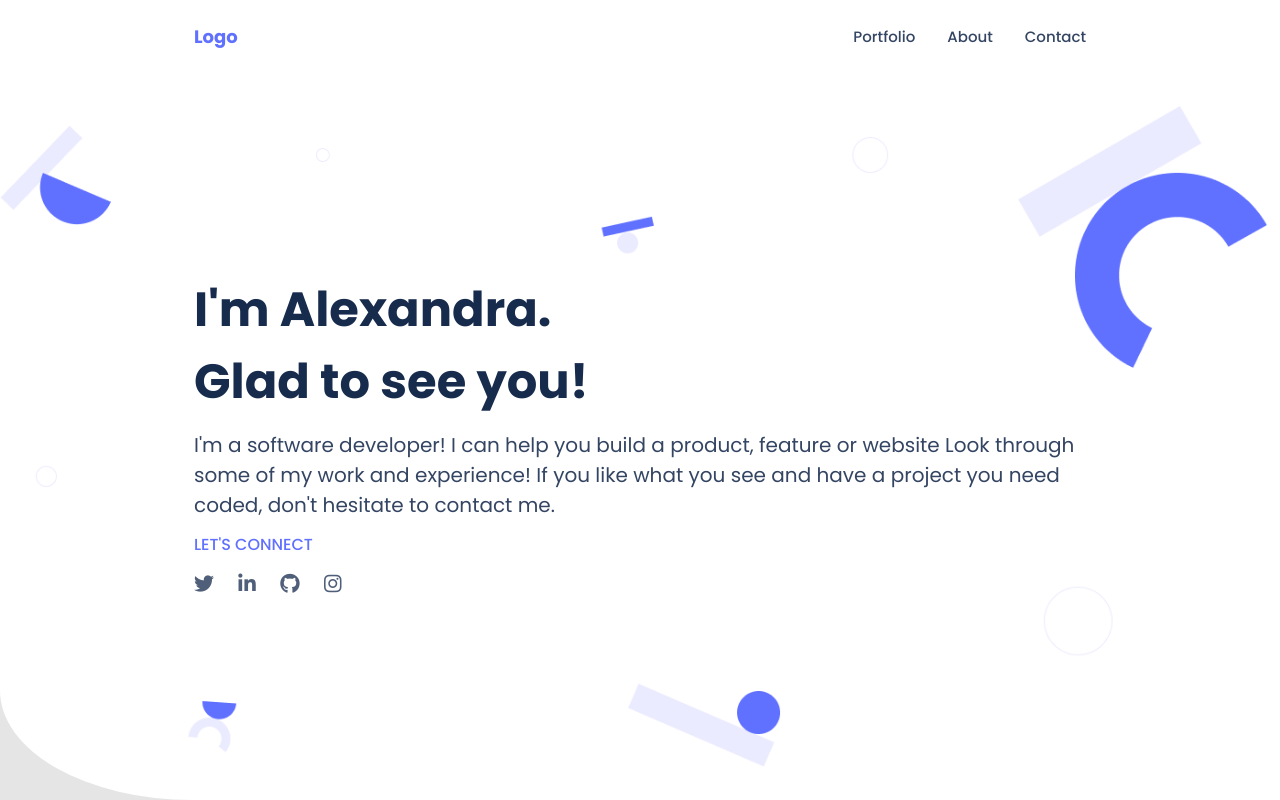
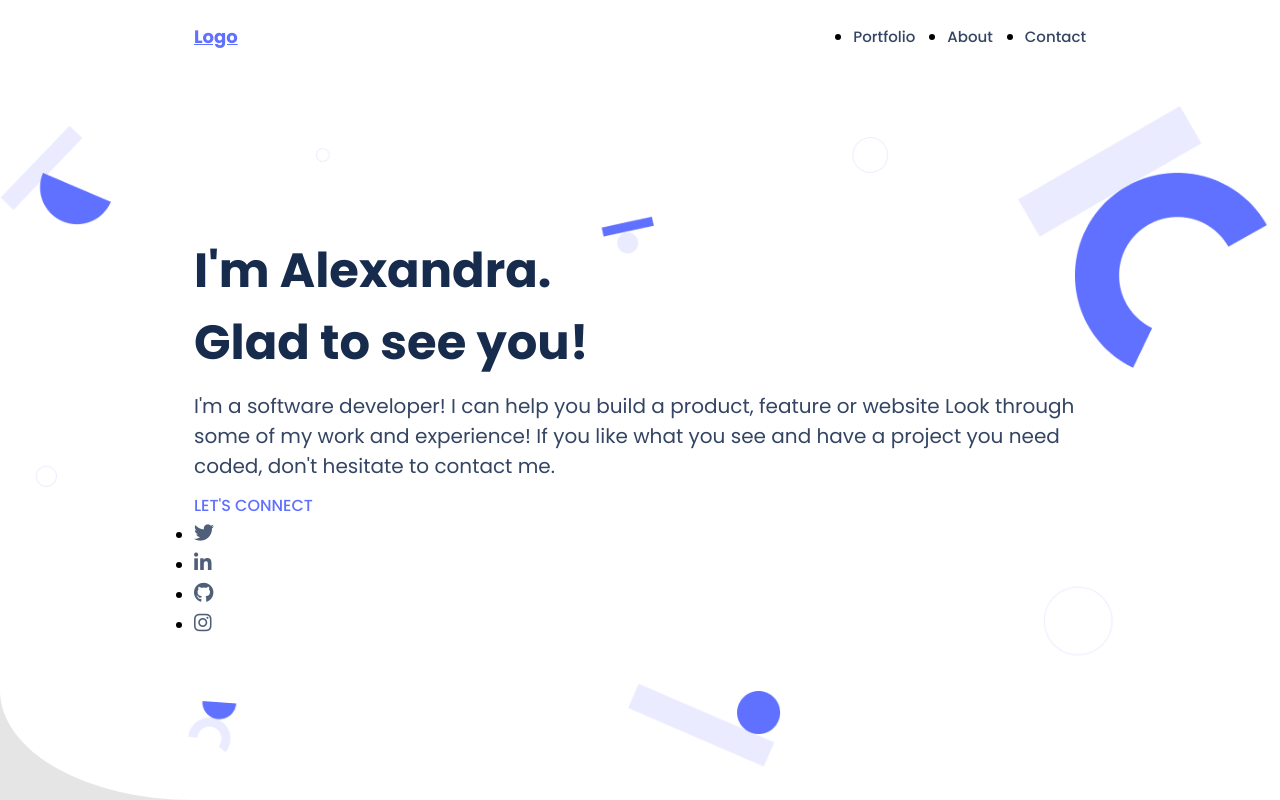
Before and after one commit to Felipe-Perez-Ferraro/PortfolioWebsite-Microverse, a plain HTML site: page index.html in a window 1280 px wide. Drawn offline with Linux system fonts and the light colour scheme.

Commit message:
fixing my html file as my code reviewer told me

```diff
--- a/index.html
+++ b/index.html
@@ -10,45 +10,61 @@
 </head>
 <body>
     <!-- HEADER SECTION-->
-    <header class="header__section">
-        <nav class="navbar__section">
-            <h2 class="navbar__logo">Logo</h2>
+    <section class="header__section">
+        <header class="navbar__section">
+            <a href="#" class="navbar__logo">Logo</a>
+            <nav class="navbar">
                 <i class="navbar__menu fa-solid fa-bars"></i>
-            <div class="navbar__links__container">
+                <ul class="navbar__links__container">
+                    <li class="navbar__list">
                         <a href="#" class="navbar__links">Portfolio</a>
+                    </li>
+                    <li class="navbar__list">
                         <a href="#" class="navbar__links">About</a>
+                    </li>
+                    <li class="navbar__list">
                         <a href="#" class="navbar__links">Contact</a>
-            </div>
+                    </li>
+                </ul>
             </nav>
         </header>
+    </section>
     <!-- END -->
 
     <!-- MAIN SECTION -->
     <main class="main__section">
-        <div class="main__container">
+        <section class="main__container">
             <h1 class="main__title">I'm Alexandra. <br> Glad to see you!</h1>
             <p class="main__paragraph">
                 I'm a software developer! I can help you build a product, feature or website Look through some of my work and experience! If you like what you see and have a project you need coded, don't hesitate to contact me.
             </p>
-            <spam class="main__spam">
+            <span class="main__span">
                 <a href="#" class="main__callToAction">LET'S CONNECT</a>
-            </spam>
+            </span>
 
-            <div class="main__socialMedia">
+            <ul class="main__socialMedia">
+                <li class="main__socialMedia__container">
                     <a href="" class="main__socialMedia__links">
                         <i class="fa-brands fa-twitter"></i>
                     </a>
+                </li>
+                <li class="main__socialMedia__container">
                     <a href="" class="main__socialMedia__links">
                         <i class="fa-brands fa-linkedin-in"></i>
                     </a>
+                </li>
+                <li class="main__socialMedia__container">
                     <a href="" class="main__socialMedia__links">
                         <i class="fa-brands fa-github"></i>
                     </a>
+                </li>
+                <li class="main__socialMedia__container">
                     <a href="" class="main__socialMedia__links">
                         <i class="fa-brands fa-instagram"></i>
                     </a>
-            </div>
-        </div>
+                </li>
+            </ul>
+        </section>
     </main>
     <!-- END -->
 
```
Lines whose indentation alone changed are shown as unchanged.
